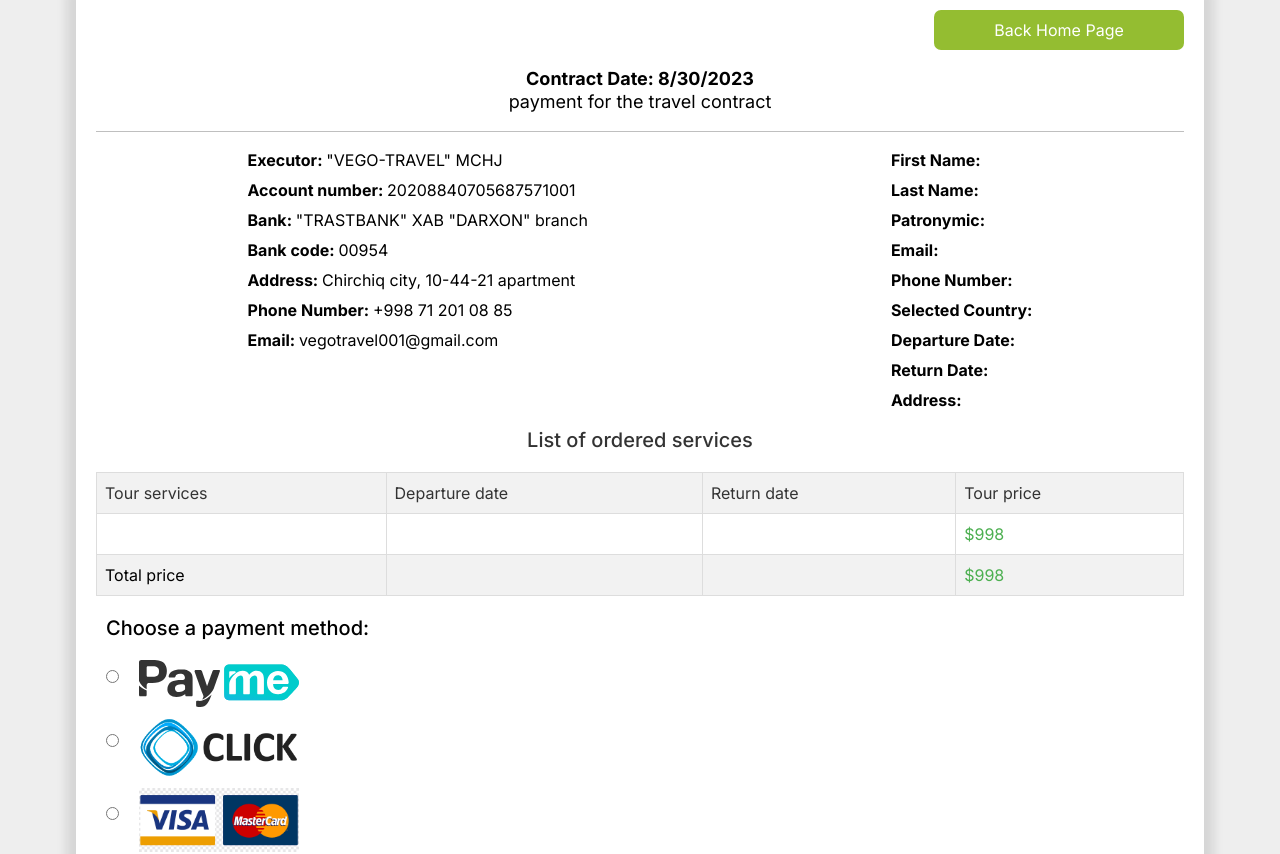
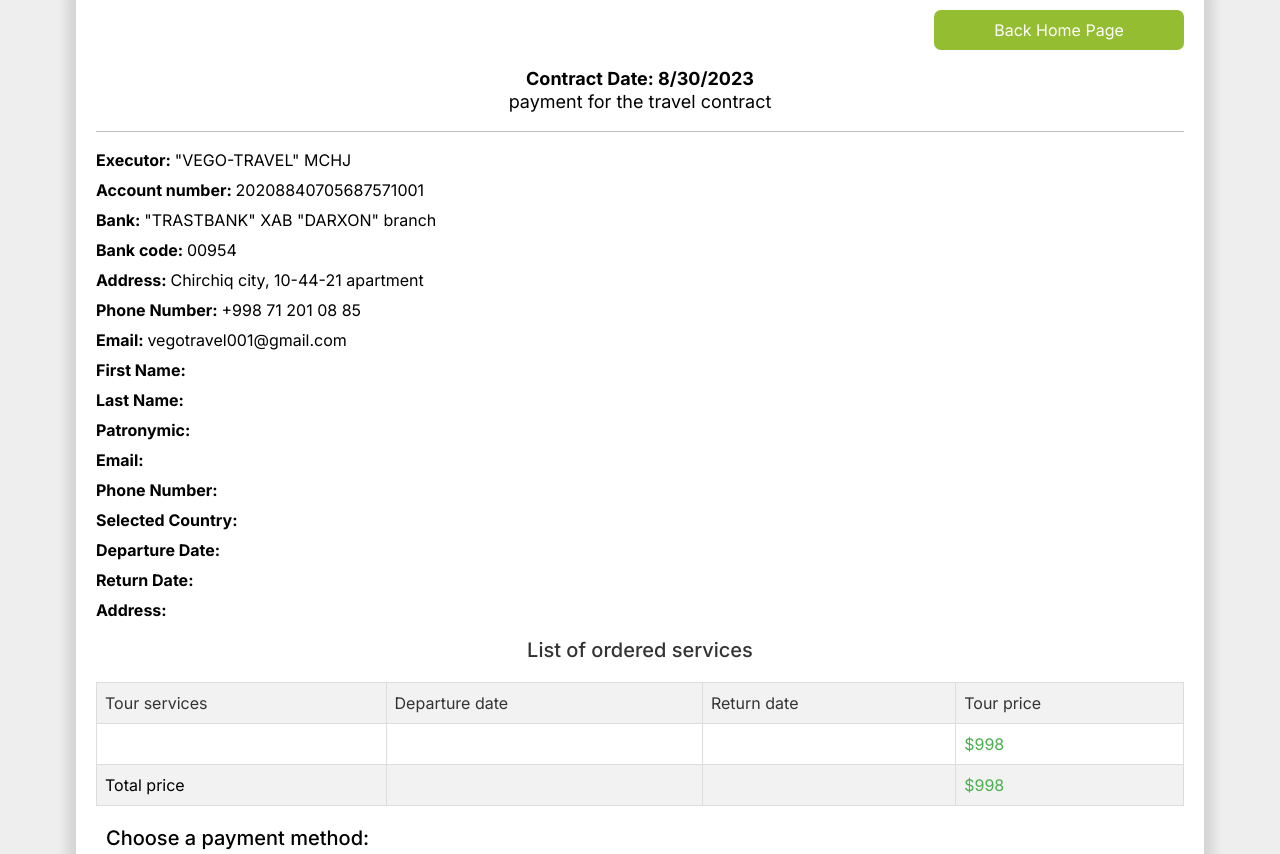
Before and after one commit to Warnigo/Travel-site-full-stack, a React (Vite) app: page /pay in a window 1280 px wide. Shown: the top 854 px of the page. Built offline with nearby package versions, Linux system fonts and the light colour scheme.

Commit message:
first comment

```diff
--- a/src/pages/style/payment.css
+++ b/src/pages/style/payment.css
@@ -144,3 +144,9 @@
 .pay-bottom-buttom:hover {
     background-color: #94BD10;
 }
+
+@media screen and (min-width: 767px) {
+    .payment-information {
+        display: inline-block;
+    }
+}
```
